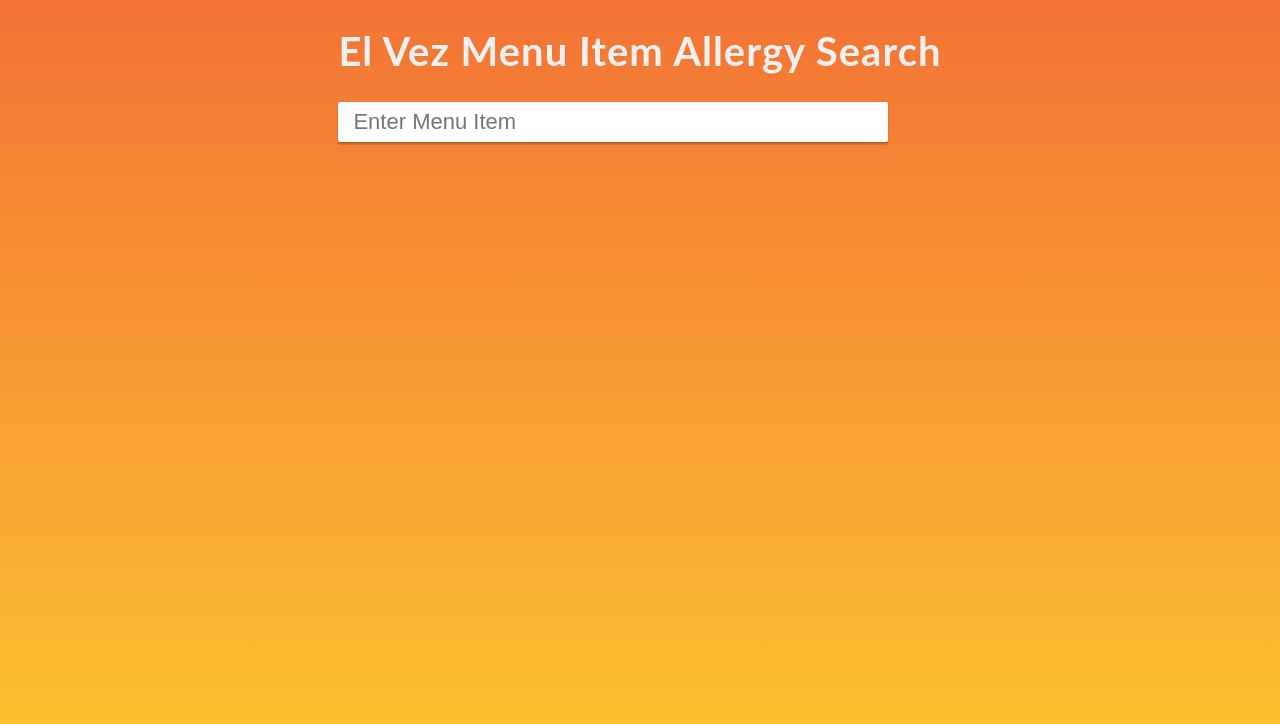
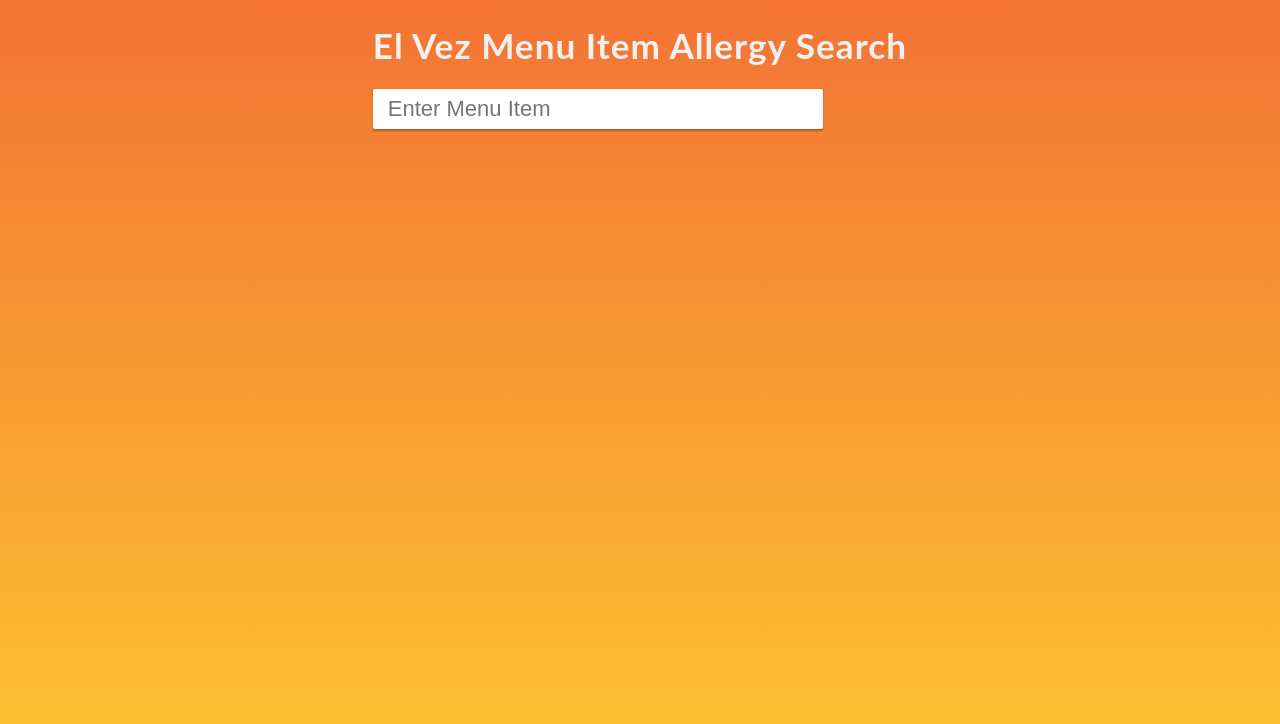
Before and after one commit to amgallo1213/Allergy_Searcher, a React (Create React App) app in the folder allergy_searcher/: page / in a window 1280 px wide. Shown: the top 724 px of the page. Built offline with nearby package versions, Linux system fonts and the light colour scheme.

Commit message:
updating css

```diff
--- a/allergy_searcher/src/App.css
+++ b/allergy_searcher/src/App.css
@@ -25,7 +25,7 @@
   letter-spacing: 1px;
   margin: 3;
   color: #f0f0f0;
-  font-size: 2.5rem;
+  font-size: 2.2rem;
 }
 
 h3 {
@@ -47,7 +47,7 @@
   font-size: 22px;
   padding: 15px;
   height: 40px;
-  width: 550px;
+  width: 450px;
   box-shadow: var(--box-shadow);
 }
 
@@ -57,7 +57,7 @@
 
 .dataResult {
   margin-top: 0;
-  width: 550px;
+  width: 450px;
   height: 200px;
   background-color: white;
   box-shadow: rgba(0, 0, 0, 0.35) 0px 5px 15px;
@@ -108,7 +108,7 @@
 
 .card {
   background: white;
-  width: 550px;
+  width: 450px;
   height: 200px;
   margin-top: 50px;
   display: flex;
```
